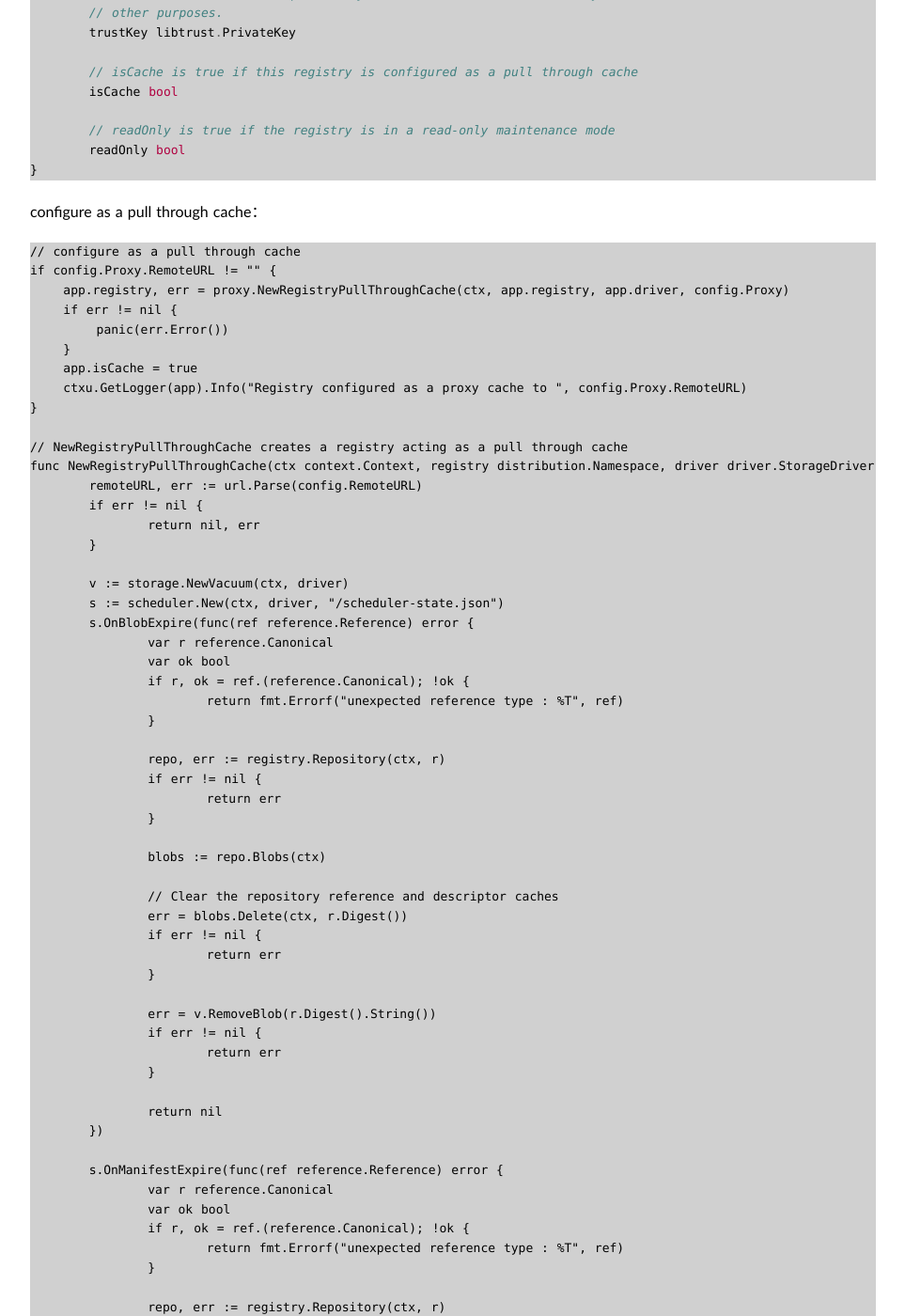
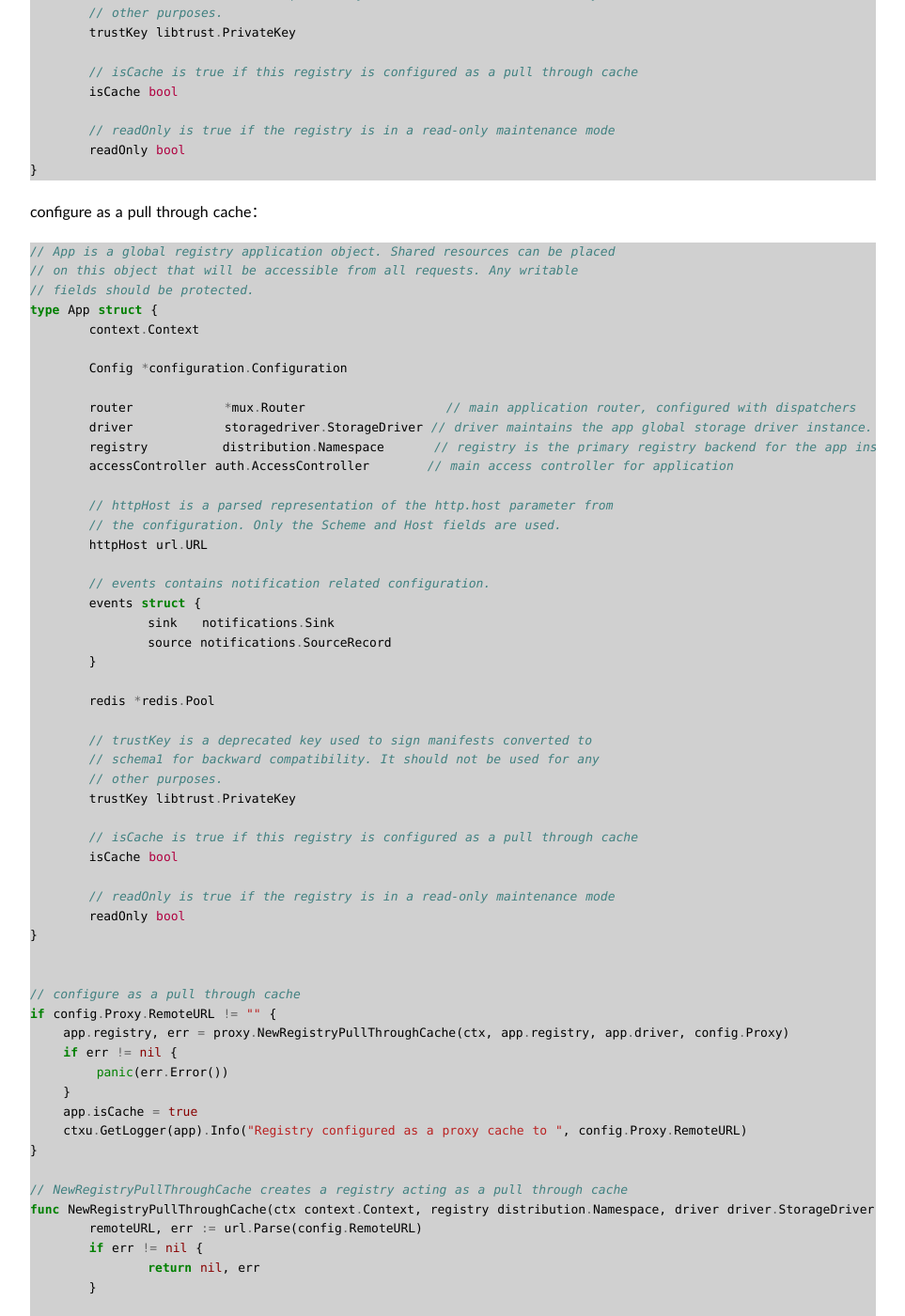
Before and after one commit to duyanghao/duyanghao.github.io, a Jekyll site: the page built from _posts/2017-3-2-registry_v2_mirror.md, in a window 1280 px wide and 1400 px high, scrolled down 13724 px. Shown: the whole window at 94% size, without its empty margins (158-1121 px from the left). Built offline with Jekyll 4.4.1, drawn with Linux system fonts in a browser that asks for light colours; some web fonts are replaced; comment, search, counter and statistics services are not loaded; some of the changed text lies outside the part shown.

Commit message:
update  _posts/2017-3-2-registry_v2_mirror.md
Signed-off-by: “duyanghao” <1294057873@qq.com>

````diff
--- a/_posts/2017-3-2-registry_v2_mirror.md
+++ b/_posts/2017-3-2-registry_v2_mirror.md
@@ -683,7 +683,45 @@ type App struct {
 
 configure as a pull through cache：
 
-```
+```go
+// App is a global registry application object. Shared resources can be placed
+// on this object that will be accessible from all requests. Any writable
+// fields should be protected.
+type App struct {
+	context.Context
+
+	Config *configuration.Configuration
+
+	router           *mux.Router                 // main application router, configured with dispatchers
+	driver           storagedriver.StorageDriver // driver maintains the app global storage driver instance.
+	registry         distribution.Namespace      // registry is the primary registry backend for the app instance.
+	accessController auth.AccessController       // main access controller for application
+
+	// httpHost is a parsed representation of the http.host parameter from
+	// the configuration. Only the Scheme and Host fields are used.
+	httpHost url.URL
+
+	// events contains notification related configuration.
+	events struct {
+		sink   notifications.Sink
+		source notifications.SourceRecord
+	}
+
+	redis *redis.Pool
+
+	// trustKey is a deprecated key used to sign manifests converted to
+	// schema1 for backward compatibility. It should not be used for any
+	// other purposes.
+	trustKey libtrust.PrivateKey
+
+	// isCache is true if this registry is configured as a pull through cache
+	isCache bool
+
+	// readOnly is true if the registry is in a read-only maintenance mode
+	readOnly bool
+}
+
+
 // configure as a pull through cache
 if config.Proxy.RemoteURL != "" {
     app.registry, err = proxy.NewRegistryPullThroughCache(ctx, app.registry, app.driver, config.Proxy)
````
